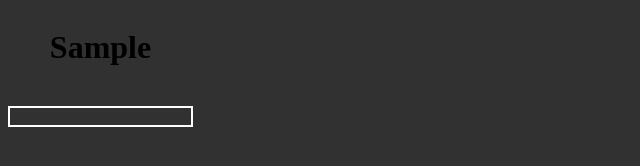
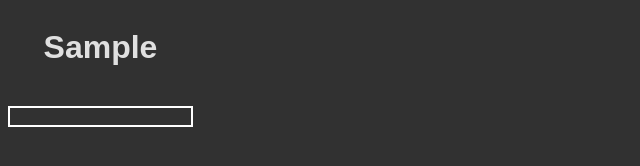
Before and after one commit to Ethanx86/Easy-Flash, a plain HTML site: page index.htm in a window 1280 px wide. Both pictures are taken after typing "Sample", "Sample" into the empty fields and a click on the button "Submit". Shown: the whole page, without its empty margins (0-640 px from the left). Drawn offline with Linux system fonts and the light colour scheme.

Commit message:
White Question

```diff
--- a/style.css
+++ b/style.css
@@ -23,3 +23,8 @@ button {
 #Test {
     display: none;
 }
+
+#Question {
+    color: #e0e0e0;
+    font-family: Arial, Helvetica, sans-serif;
+}
```
